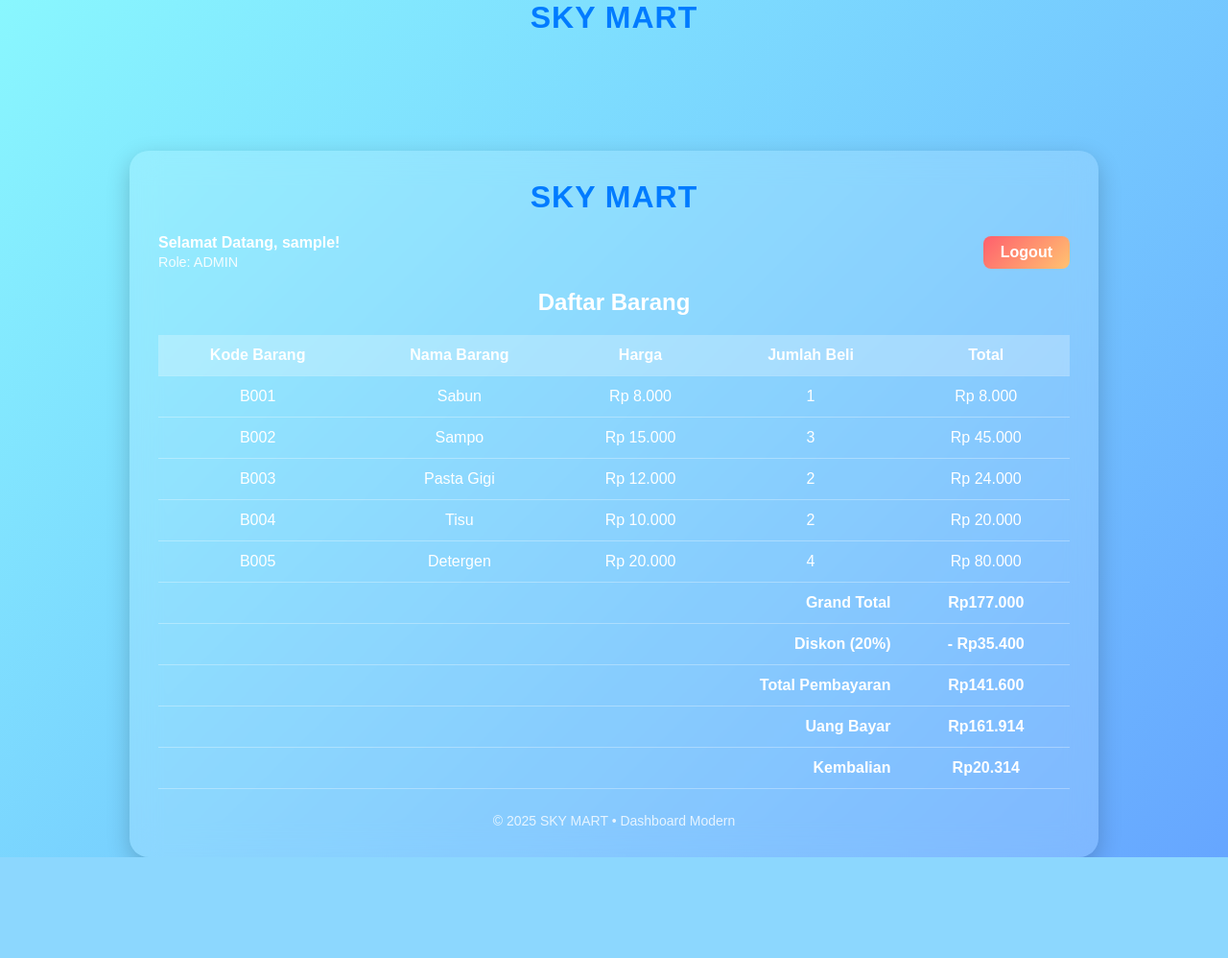
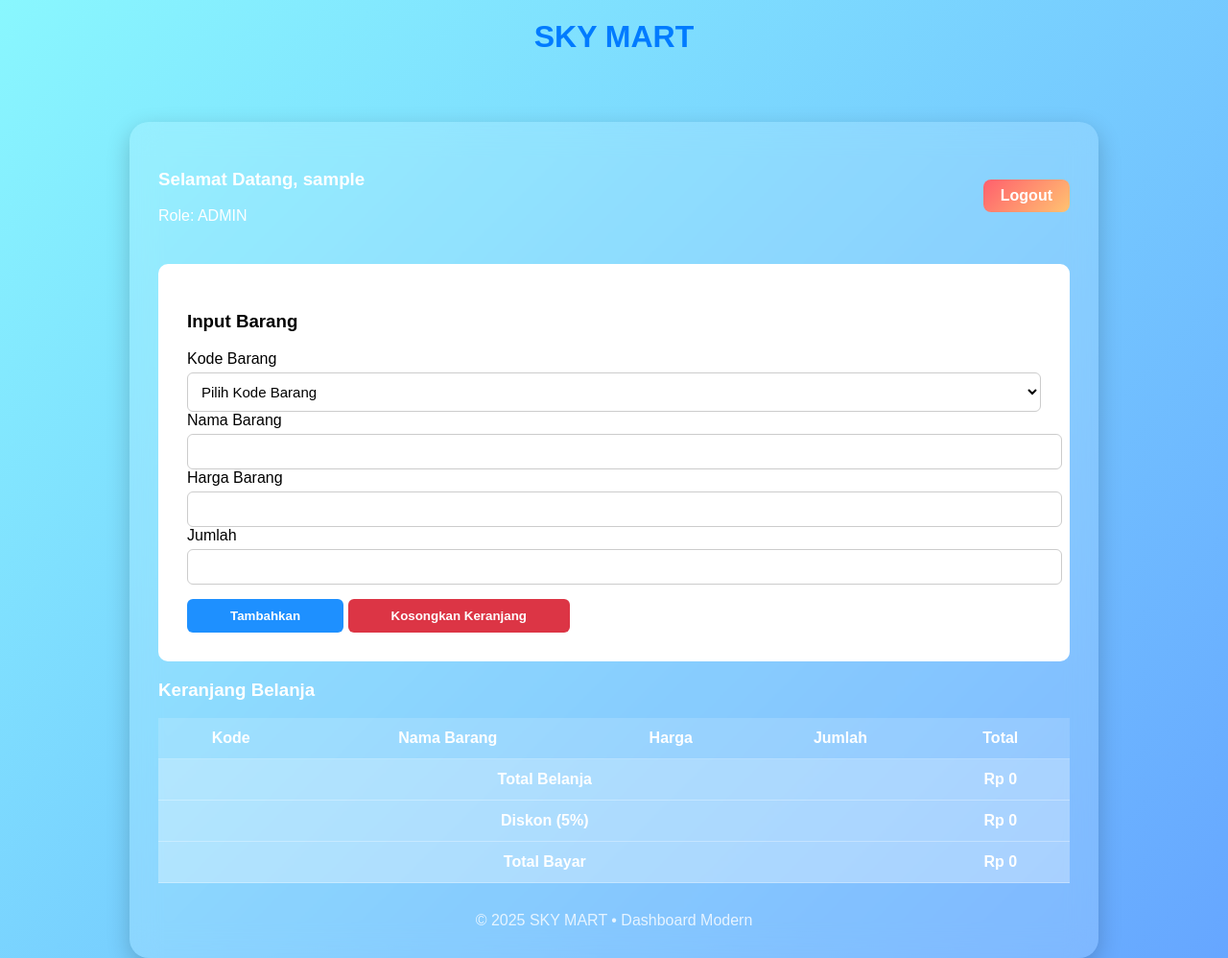
Before and after one commit to alayyasandyakala/skymart, a PHP site: page /dashboard.php in a window 1280 px wide. Shown: the whole page at 96% size. Before the commit the page ends 893 px from the top, so only its background shows below. Run offline with PHP 8.4, Linux system fonts and the light colour scheme; the visitor is signed in with stand-in values (Sample User, id 1).

Commit message:
Menambahkan select pada kode barang

```diff
--- a/dashboard.php
+++ b/dashboard.php
@@ -1,35 +1,79 @@
 <?php
 session_start();
 
-// Cek apakah user sudah login
+// ===============================================================
+// CEK LOGIN
+// ===============================================================
 if (!isset($_SESSION['username'])) {
     header("Location: index.php");
     exit;
 }
 
-// Data contoh
-$kode_barang = ["B001", "B002", "B003", "B004", "B005"];
-$nama_barang = ["Sabun", "Sampo", "Pasta Gigi", "Tisu", "Detergen"];
-$harga_barang = [8000, 15000, 12000, 10000, 20000];
+// ===============================================================
+// 1. KERANJANG BELANJA (MANUAL)
+// ===============================================================
 
-$beli = [];
-$jumlah = [];
-$total = [];
-$grandtotal = 0;
+// buat keranjang jika belum ada
+if (!isset($_SESSION['keranjang'])) {
+    $_SESSION['keranjang'] = [];
+}
 
-// Tentukan jumlah beli acak untuk tiap barang
-for ($i = 0; $i < count($nama_barang); $i++) {
-    $jumlah[$i] = rand(1, 5);
-    $total[$i] = $harga_barang[$i] * $jumlah[$i];
-    $grandtotal += $total[$i];
+// tombol tambah barang
+if (isset($_POST['tambah'])) {
+    $kode   = $_POST['kode'];
+    $nama   = $_POST['nama'];
+    $harga  = (int)$_POST['harga'];
+    $jumlah = (int)$_POST['jumlah'];
+
+    $total = $harga * $jumlah;
+
+    $_SESSION['keranjang'][] = [
+        'kode'   => $kode,
+        'nama'   => $nama,
+        'harga'  => $harga,
+        'jumlah' => $jumlah,
+        'total'  => $total
+    ];
 }
+
+// tombol reset keranjang
+if (isset($_POST['reset'])) {
+    $_SESSION['keranjang'] = [];
+}
+
+// hitung total keranjang
+$totalBelanja = 0;
+foreach ($_SESSION['keranjang'] as $item) {
+    $totalBelanja += $item['total'];
+}
+
+// atur diskon
+if ($totalBelanja <= 50000) {
+    $diskonPersen = 5;
+} elseif ($totalBelanja <= 100000) {
+    $diskonPersen = 10;
+} else {
+    $diskonPersen = 20;
+}
+
+$diskon = ($totalBelanja * $diskonPersen) / 100;
+$totalBayar = $totalBelanja - $diskon;
+
+$dataBarang = [
+    "BRG001" => ["nama" => "Sabun Mandi", "harga" => 15000],
+    "BRG002" => ["nama" => "Sikat Gigi", "harga" => 12000],
+    "BRG003" => ["nama" => "Pasta Gigi", "harga" => 20000],
+    "BRG004" => ["nama" => "Shampoo", "harga" => 25000],
+    "BRG005" => ["nama" => "Handuk", "harga" => 30000],
+];
+
 ?>
 <!DOCTYPE html>
 <html lang="id">
 <head>
 <meta charset="UTF-8">
-<meta name="viewport" content="width=device-width, initial-scale=1.0">
 <title>Dashboard | SKY MART</title>
+
 <style>
     body {
         font-family: 'Poppins', sans-serif;
@@ -39,25 +83,19 @@ for ($i = 0; $i < count($nama_barang); $i++) {
         padding: 0;
     }
 
-    /* ==== LOGO DI TENGAH ATAS ==== */
+    /* LOGO TENGAH */
     .logo-center {
         font-size: 2em;
         font-weight: bold;
-    color: #fff;
-    letter-spacing: 1px;
-    display: flex;
-    justify-content: center;
-    margin-bottom: 20px;
+        text-align: center;
+        margin-top: 20px;
     }
-.logo-center span {
-    color: #007bff;
-}
+    .logo-center span { color: #007bff; }
 
-
-    /* ==== DASHBOARD ==== */
+    /* DASHBOARD */
     .dashboard {
-        margin-top: 120px;
-        background: rgba(255, 255, 255, 0.15);
+        margin-top: 70px;
+        background: rgba(255,255,255,0.15);
         backdrop-filter: blur(15px);
         border-radius: 20px;
         width: 85%;
@@ -68,12 +106,73 @@ for ($i = 0; $i < count($nama_barang); $i++) {
         box-shadow: 0 8px 25px rgba(0,0,0,0.2);
     }
 
-    /* ==== HEADER DI ATAS TABEL ==== */
+    table {
+        width: 100%;
+        border-collapse: collapse;
+        margin-top: 15px;
+        background: rgba(255,255,255,0.15);
+    }
+
+    th, td {
+        padding: 12px;
+        text-align: center;
+        border-bottom: 1px solid rgba(255,255,255,0.3);
+    }
+
+    tr:hover {
+        background: rgba(255,255,255,0.1);
+    }
+
+    /* FORM INPUT */
+    .input-box {
+        background: white;
+        padding: 30px;
+        border-radius: 10px;
+        margin-top: 25px;
+        color: black;
+    }
+
+    input {
+        width: 100%;
+        padding: 10px;
+        margin-top: 5px;
+        border: 1px solid #ccc;
+        border-radius: 6px;
+    }
+
+    select {
+    width: 100%;
+    padding: 10px;
+    margin-top: 5px;
+    border: 1px solid #ccc;
+    border-radius: 6px;
+    background: white;
+    font-size: 15px;
+}
+
+    button {
+        padding: 10px 45px;
+        border: none;
+        border-radius: 6px;
+        color: white;
+        cursor: pointer;
+        font-weight: bold;
+        margin-top: 15px;
+    }
+
+    .btn-blue { background: #1e90ff; }
+    .btn-red { background: #dc3545; }
+
+    .footer {
+        margin-top: 30px;
+        text-align: center;
+        opacity: 0.8;
+    }
+
     .table-header {
         display: flex;
         justify-content: space-between;
         align-items: center;
-        margin-bottom: 20px;
     }
 
     .logout-btn {
@@ -83,160 +182,111 @@ for ($i = 0; $i < count($nama_barang); $i++) {
         text-decoration: none;
         color: white;
         font-weight: bold;
-        transition: 0.3s;
-    }
-
-    .logout-btn:hover {
-        transform: scale(1.05);
-    }
-
-    .user-info {
-        text-align: left;
-    }
-
-    .user-info h3 {
-        margin: 0;
-        font-size: 1em;
-        font-weight: 600;
-    }
-
-    .user-info p {
-        margin: 3px 0 0 0;
-        font-size: 0.9em;
-        opacity: 0.9;
-    }
-
-    h2 {
-        color: #fff;
-        text-align: center;
-        margin-top: 0;
-    }
-
-    table {
-        width: 100%;
-        border-collapse: collapse;
-        margin-top: 15px;
-    }
-
-    th, td {
-        padding: 12px;
-        border-bottom: 1px solid rgba(255,255,255,0.3);
-        text-align: center;
-    }
-
-    th {
-        background: rgba(255,255,255,0.25);
-    }
-
-    tr:hover {
-        background: rgba(255,255,255,0.1);
-    }
-
-    .footer {
-        margin-top: 25px;
-        font-size: 14px;
-        opacity: 0.8;
-        text-align: center;
     }
 </style>
 </head>
 <body>
 
-<!-- Logo tengah atas -->
-<div class="logo-center">
-<span>SKY MART</span>
+<div class="logo-center"><span>SKY MART</span></div>
+
+<div class="dashboard">
+
+    <!-- HEADER USER -->
+    <div class="table-header">
+        <div>
+            <h3>Selamat Datang, <?= htmlspecialchars($_SESSION['username']); ?></h3>
+            <p>Role: <?= htmlspecialchars($_SESSION['role']); ?></p>
+        </div>
+        <a href="logout.php" class="logout-btn">Logout</a>
     </div>
 
-<!-- Konten utama -->
-<div class="dashboard">
+    <!-- FORM INPUT MANUAL -->
+    <div class="input-box">
+        <h3>Input Barang</h3>
 
-    <!-- Logo tengah di dalam dashboard -->
-    <div class="logo-center" style="position: static; transform: none; justify-content: center; margin-bottom: 20px;">
-        <span>SKY MART</span>
+        <form method="POST">
+            <label>Kode Barang</label>
+            <select id="kode" name="kode" required>
+                <option value="" disabled selected>Pilih Kode Barang</option>
+                <?php foreach ($dataBarang as $kode => $b): ?>
+                    <option value="<?= $kode ?>"><?= $kode ?> - <?= $b['nama'] ?></option>
+                <?php endforeach; ?>
+            </select>
+
+            <label>Nama Barang</label>
+            <input id="nama" type="text" name="nama" required readonly>
+
+            <label>Harga Barang</label>
+            <input id="harga" type="number" name="harga" required readonly>
+
+            <label>Jumlah</label>
+            <input type="number" name="jumlah" required>
+
+            <button class="btn-blue" name="tambah">Tambahkan</button>
+            <button class="btn-red" name="reset">Kosongkan Keranjang</button>
+        </form>
     </div>
 
-    <!-- Bar atas daftar barang -->
-    <div class="table-header">
-        <div class="user-info">
-            <h3>Selamat Datang, <?= htmlspecialchars($_SESSION['username']); ?>!</h3>
-            <p>Role: <?= htmlspecialchars($_SESSION['role']); ?></p>
-        </div>
-
-        <a href="logout.php" class="logout-btn">Logout</a>
-    </div>
-    <h2>Daftar Barang</h2>
+    <!-- TABEL KERANJANG -->
+    <h3>Keranjang Belanja</h3>
 
     <table>
-        <thead>
         <tr>
-                <th>Kode Barang</th>
+            <th>Kode</th>
             <th>Nama Barang</th>
             <th>Harga</th>
-                <th>Jumlah Beli</th>
+            <th>Jumlah</th>
             <th>Total</th>
         </tr>
-        </thead>
-        <tbody>
-            <?php for ($i = 0; $i < count($kode_barang); $i++): ?>
+
+        <?php foreach ($_SESSION['keranjang'] as $item): ?>
         <tr>
-                <td><?= $kode_barang[$i]; ?></td>
-                <td><?= $nama_barang[$i]; ?></td>
-                <td>Rp <?= number_format($harga_barang[$i], 0, ',', '.'); ?></td>
-                 <td><?= $jumlah[$i]; ?></td>
-                <td>Rp <?= number_format($total[$i], 0, ',', '.'); ?></td>
+            <td><?= $item['kode'] ?></td>
+            <td><?= $item['nama'] ?></td>
+            <td>Rp <?= number_format($item['harga'],0,',','.') ?></td>
+            <td><?= $item['jumlah'] ?></td>
+            <td>Rp <?= number_format($item['total'],0,',','.') ?></td>
         </tr>
-            <?php endfor; ?>
-             <tr>
-            <td colspan="4" style="text-align:right;font-weight:bold;">Grand Total</td>
-            <td style="font-weight:bold;">Rp<?= number_format($grandtotal, 0, ',', '.'); ?></td>
-        </tr>
-        <?php
-    // Hitung diskon
-    if ($grandtotal <= 50000) {
-        $diskon_persen = 5;
-    } elseif ($grandtotal <= 100000) {
-        $diskon_persen = 10;
-    } else {
-        $diskon_persen = 20;
-    }
+        <?php endforeach; ?>
 
-    $nilai_diskon = ($grandtotal * $diskon_persen) / 100;
-    $total_setelah_diskon = $grandtotal - $nilai_diskon;
-
-    // Simulasi uang bayar dan kembalian
-    $uang_bayar = $total_setelah_diskon + rand(10000, 50000); // pelanggan bayar lebih
-    $kembalian = $uang_bayar - $total_setelah_diskon;
-    ?>
-
-    <!-- Diskon -->
-    <tr>
-        <td colspan="4" style="text-align:right;font-weight:bold;">Diskon (<?= $diskon_persen ?>%)</td>
-        <td style="font-weight:bold;">- Rp<?= number_format($nilai_diskon, 0, ',', '.'); ?></td>
+        <!-- TOTAL BELANJA -->
+        <tr style="background:rgba(255,255,255,0.2);font-weight:bold;">
+            <td colspan="4">Total Belanja</td>
+            <td>Rp <?= number_format($totalBelanja,0,',','.') ?></td>
         </tr>
 
-    <!-- Total Pembayaran -->
-    <tr>
-        <td colspan="4" style="text-align:right;font-weight:bold;">Total Pembayaran</td>
-        <td style="font-weight:bold;">Rp<?= number_format($total_setelah_diskon, 0, ',', '.'); ?></td>
+        <!-- DISKON -->
+        <tr style="background:rgba(255,255,255,0.2);font-weight:bold;">
+            <td colspan="4">Diskon (<?= $diskonPersen ?>%)</td>
+            <td>Rp <?= number_format($diskon,0,',','.') ?></td>
         </tr>
 
-    <!-- Uang Bayar -->
-    <tr>
-        <td colspan="4" style="text-align:right;font-weight:bold;">Uang Bayar</td>
-        <td style="font-weight:bold;">Rp<?= number_format($uang_bayar, 0, ',', '.'); ?></td>
+        <!-- TOTAL BAYAR -->
+        <tr style="background:rgba(255,255,255,0.2);font-weight:bold;">
+            <td colspan="4">Total Bayar</td>
+            <td>Rp <?= number_format($totalBayar,0,',','.') ?></td>
         </tr>
+    </table>
+    <div class="footer">© <?= date("Y"); ?> SKY MART • Dashboard Modern</div>
+<script>
+    const barangData = <?= json_encode($dataBarang); ?>;
 
-    <!-- Kembalian -->
-    <tr>
-        <td colspan="4" style="text-align:right;font-weight:bold;">Kembalian</td>
-        <td style="font-weight:bold;">Rp<?= number_format($kembalian, 0, ',', '.'); ?></td>
-    </tr>
-</tbody>
-    </table>
-    <div class="footer">
-        © <?= date("Y"); ?> SKY MART • Dashboard Modern
+    const kodeSelect = document.getElementById("kode");
+    const namaInput = document.getElementById("nama");
+    const hargaInput = document.getElementById("harga");
+
+    kodeSelect.addEventListener("change", function () {
+        let kode = this.value;
+
+        if (barangData[kode]) {
+            namaInput.value = barangData[kode].nama;
+            hargaInput.value = barangData[kode].harga;
+        } else {
+            namaInput.value = "";
+            hargaInput.value = "";
+        }
+    });
+</script>
 </div>
-</div>
-
 </body>
 </html>
```
Also changed, not shown: Screenshoot/Screenshot 2025-12-02 152043.png (added), Screenshoot/Screenshot 2025-12-02 165754.png (added). Lines whose indentation alone changed are shown as unchanged.
